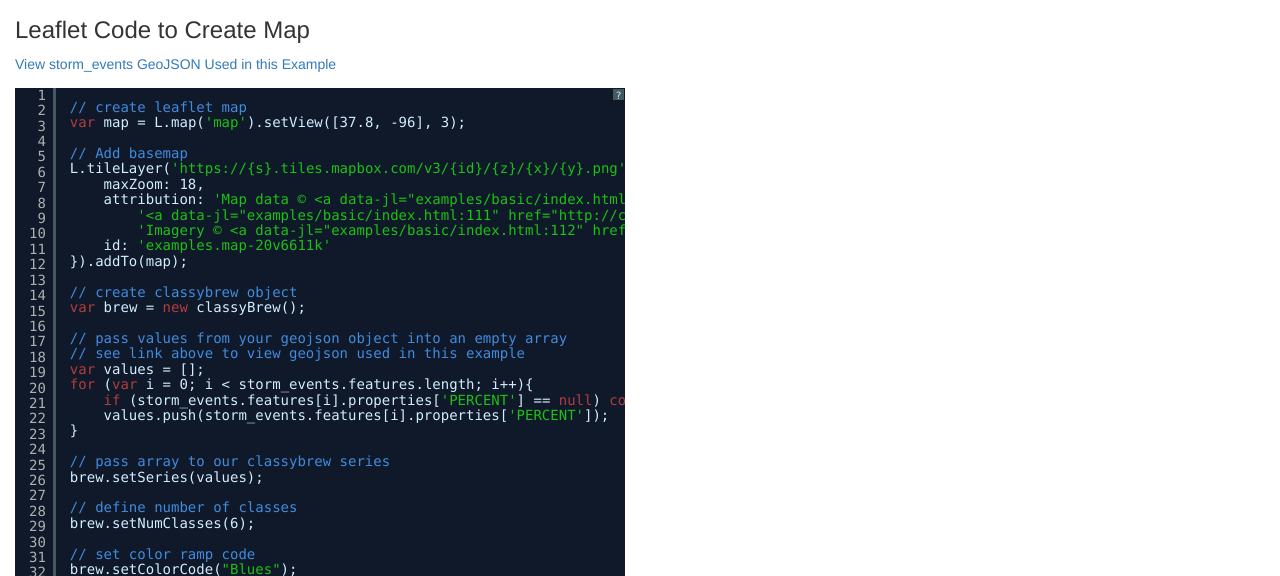
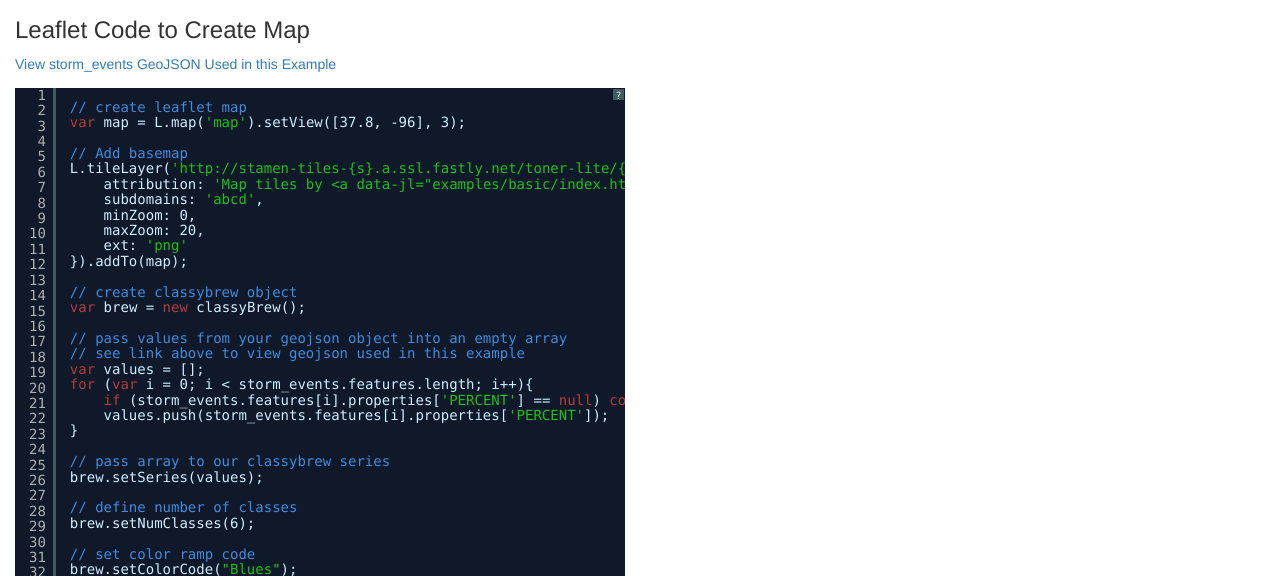
Before and after one commit to tannerjt/classybrew-www, a plain HTML site: page examples/basic/index.html in a window 1280 px wide. Shown: the part 524-1100 px from the top of the page. Drawn offline with Linux system fonts and the light colour scheme.

Commit message:
Use stamen map for basemap

```diff
--- a/examples/basic/index.html
+++ b/examples/basic/index.html
@@ -105,12 +105,12 @@
 var map = L.map('map').setView([37.8, -96], 3);
 
 // Add basemap
-L.tileLayer('https://{s}.tiles.mapbox.com/v3/{id}/{z}/{x}/{y}.png', {
-	maxZoom: 18,
-	attribution: 'Map data &copy; <a href="http://openstreetmap.org">OpenStreetMap</a> contributors, ' +
-		'<a href="http://creativecommons.org/licenses/by-sa/2.0/">CC-BY-SA</a>, ' +
-		'Imagery © <a href="http://mapbox.com">Mapbox</a>',
-	id: 'examples.map-20v6611k'
+L.tileLayer('http://stamen-tiles-{s}.a.ssl.fastly.net/toner-lite/{z}/{x}/{y}.{ext}', {
+	attribution: 'Map tiles by <a href="http://stamen.com">Stamen Design</a>, <a href="http://creativecommons.org/licenses/by/3.0">CC BY 3.0</a> &mdash; Map data &copy; <a href="http://www.openstreetmap.org/copyright">OpenStreetMap</a>',
+	subdomains: 'abcd',
+	minZoom: 0,
+	maxZoom: 20,
+	ext: 'png'
 }).addTo(map);
 
 // create classybrew object
```
